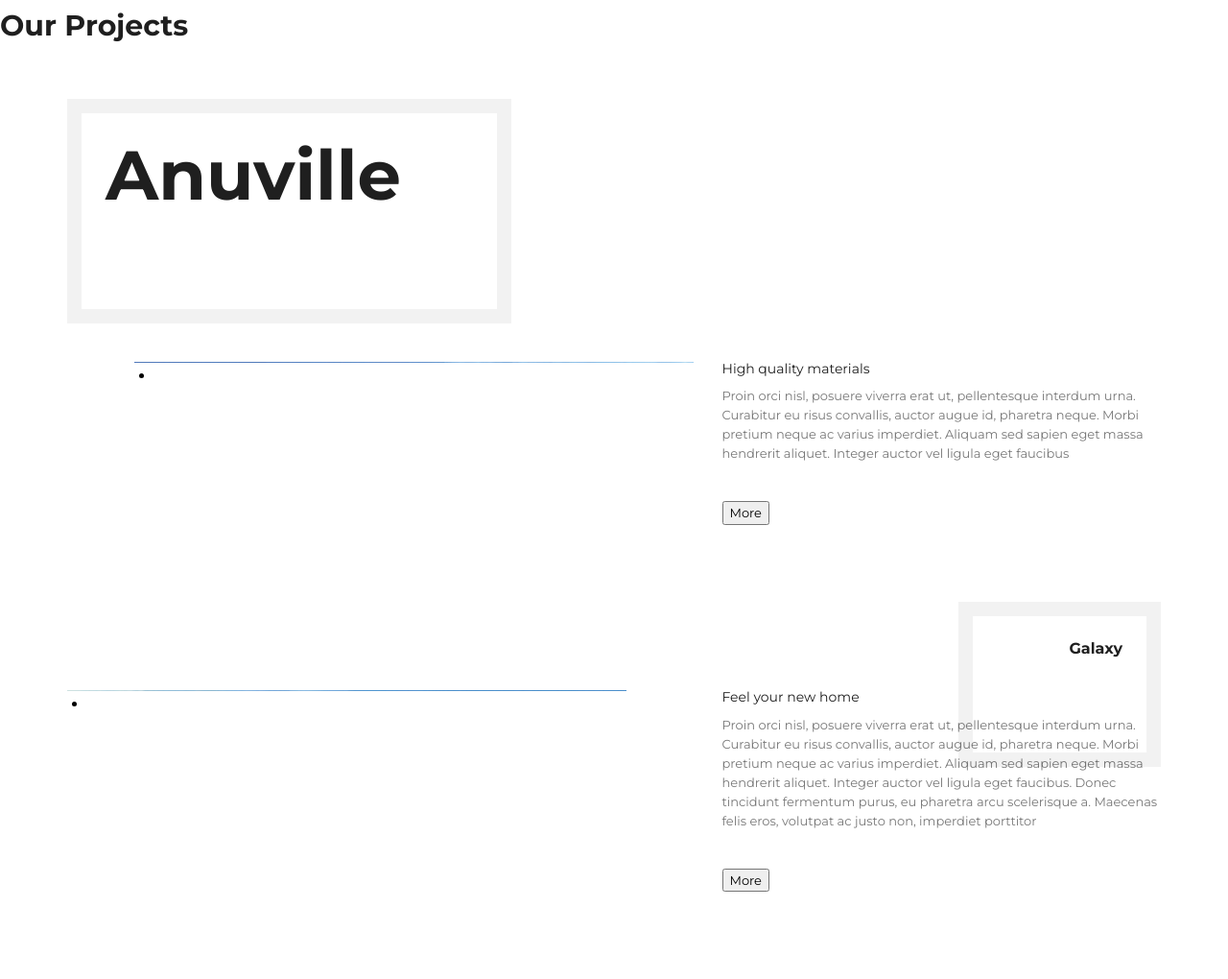
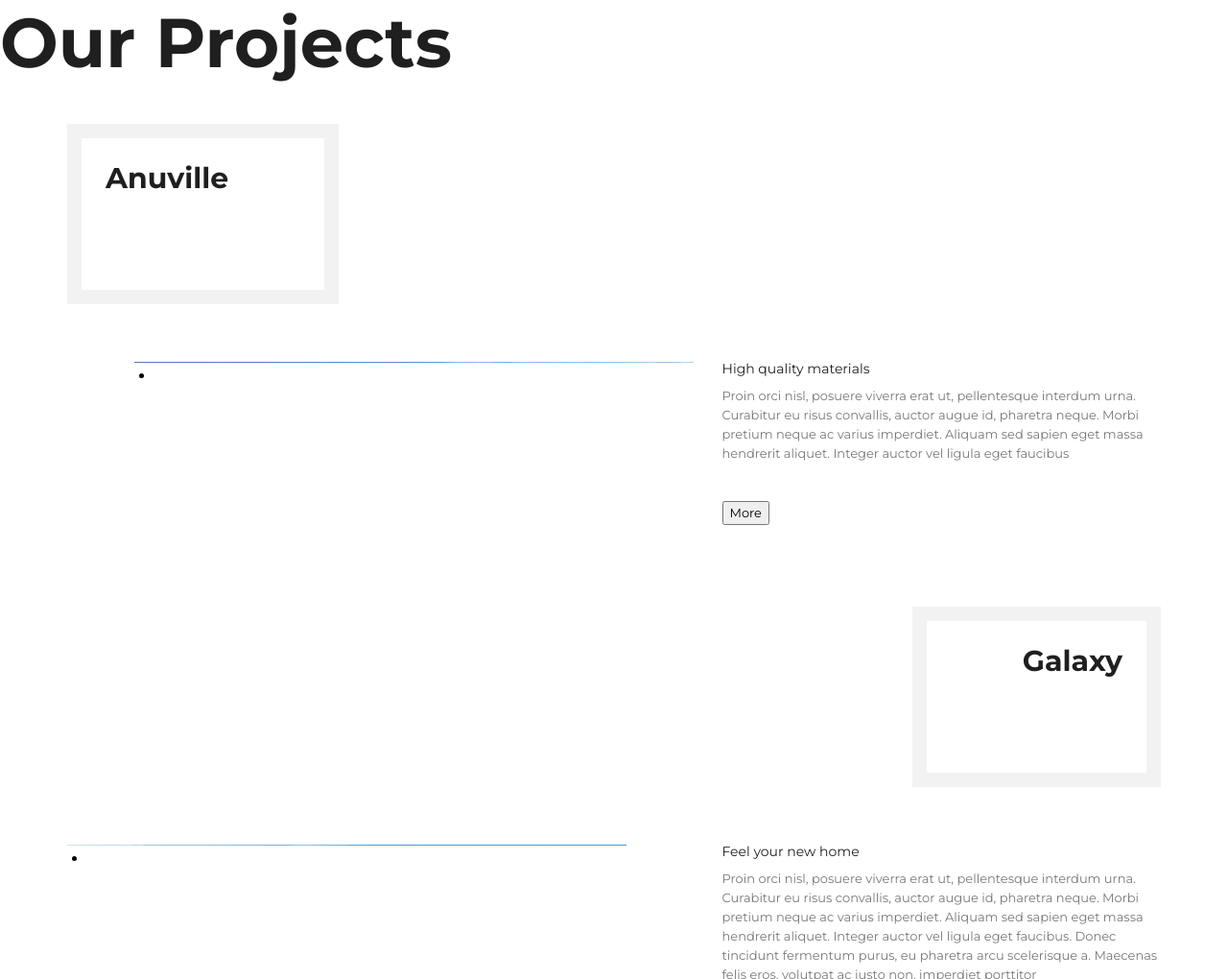
Before and after one commit to Tejas0801/fortune, a plain HTML site: page index.html in a window 1280 px wide. Shown: the part 1780-2800 px from the top of the page at 96% size. Drawn offline with Linux system fonts and the light colour scheme; some packages are replaced by stand-ins of ours.

Commit message:
Update index.html

```diff
--- a/index.html
+++ b/index.html
@@ -111,11 +111,11 @@
 
 
         <div class="block" id="details">
-            <h2>Our Projects</h2>
+            <h1 class="m-2">Our Projects</h1>
             <div class="container">
                 <div class="detail left-align" data-scroll-reveal="enter left and move 20px">
                     <div class="title">
-                        <h1 class="framed">Anuville</h1>
+                        <h2 class="framed">Anuville</h2>
                     </div>
                     <!--end title-->
                     <div class="row">
@@ -149,7 +149,7 @@
                 <!--end detail-->
                 <div class="detail right-align" data-scroll-reveal="enter right and move 20px">
                     <div class="title">
-                        <h3 class="framed">Galaxy</h3>
+                        <h2 class="framed">Galaxy</h2>
                     </div>
                     <!--end title-->
                     <div class="row">
```
